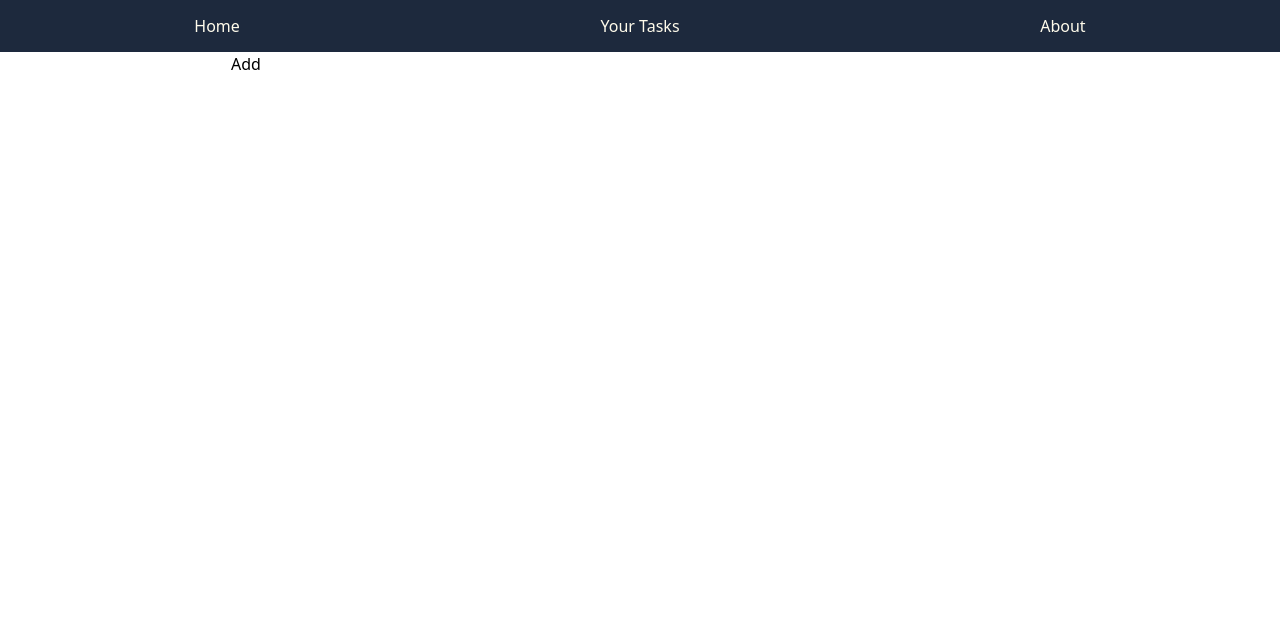
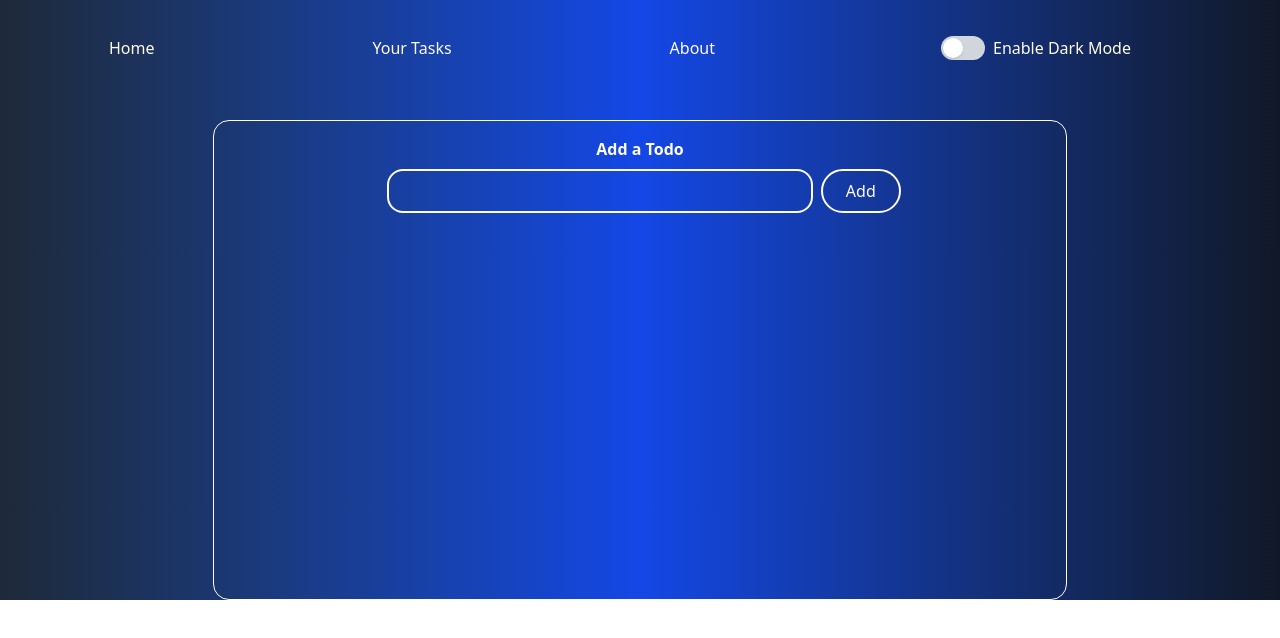
Before and after one commit to omkarNerurkar45/todoList, a React (Vite) app: page / in a window 1280 px wide. Shown: the top 638 px of the page. Built offline with nearby package versions, Linux system fonts and the light colour scheme.

Commit message:
created a function for adding a new todo by taking input

```diff
--- a/index.html
+++ b/index.html
@@ -4,7 +4,7 @@
     <meta charset="UTF-8" />
     <link rel="icon" type="image/svg+xml" href="/src/assets/itodo.png" />
     <meta name="viewport" content="width=device-width, initial-scale=1.0" />
-    <title>Todo List</title>
+    <title>Todo List - Task Management</title>
   </head>
   <body>
     <div id="root"></div>
--- a/src/App.jsx
+++ b/src/App.jsx
@@ -1,16 +1,46 @@
-import { useState } from 'react'
-import './App.css'
-import Navbar from './components/Navbar'
-import Todos from './Todos'
+import { useState } from "react";
+import "./App.css";
+import Navbar from "./components/Navbar";
 
 function App() {
+  const [todo, setTodo] = useState("");
+  const [todos, setTodos] = useState([]);
+
+  const handleAdd = () => {
+    setTodos([...todos, { todo, isCompleted: false }]);
+    setTodo("");
+    console.log(todos);
+  };
+
+  const handleChange = (e) => {
+    setTodo(e.target.value);
+  };
 
   return (
     <>
-    <Navbar/>
-    <Todos/>
+      <Navbar />
+      <div className="bg-linear-to-r from-gray-800 via-blue-700 to-gray-900 text-amber-50 h-100vh pt-15">
+        <div className="todos border w-2/3 m-auto rounded-2xl h-[60vh] pt-2">
+          <h1 className="font-bold p-2 text-center">Add a Todo</h1>
+
+          <div className="todo text-center">
+            <input
+              type="text"
+              className="border-2 p-2 mx-2 rounded-2xl w-2/4"
+              onChange={handleChange}
+              value={todo}
+            />
+            <button
+              className="border-2 w-20 p-2 rounded-3xl cursor-pointer"
+              onClick={handleAdd}
+            >
+              Add
+            </button>
+          </div>
+        </div>
+      </div>
     </>
-  )
+  );
 }
 
-export default App
+export default App;
--- a/src/Todos.jsx
+++ /dev/null
@@ -1,16 +0,0 @@
-import React from 'react'
-
-const Todos = () => {
-  return (
-    <div>
-      <div className="todos">
-        <div className="todo">
-            <input type="text" />
-            <button>Add</button>
-        </div>
-      </div>
-    </div>
-  )
-}
-
-export default Todos
--- a/src/components/Navbar.jsx
+++ b/src/components/Navbar.jsx
@@ -4,10 +4,19 @@ const Navbar = () => {
   return (
     <div>
       <div>
-        <ul className="flex justify-around text-md p-3.5 bg-slate-800 text-amber-50">
+        <ul className="flex justify-around text-md pt-9 bg-linear-to-r from-gray-800 via-blue-700 to-gray-900 text-amber-50">
           <li className="cursor-pointer hover:font-bold">Home</li>
           <li className="cursor-pointer hover:font-bold">Your Tasks</li>
           <li className="cursor-pointer hover:font-bold">About</li>
+          <li className=" flex  pr-10">
+          <div className="cursor-pointer w-11 mx-2 h-6  bg-gray-300 peer-focus:ring-2 peer-focus:ring-indigo-400
+                      rounded-full peer-checked:bg-indigo-600 transition-colors duration-200 relative">
+        <span
+          className="absolute left-0.5 top-0.5 w-5 h-5 bg-white rounded-full shadow
+                     transition-transform duration-200 peer-checked:translate-x-5"
+        ></span>
+      </div>Enable Dark Mode
+          </li>
         </ul>
       </div>
     </div>
```
